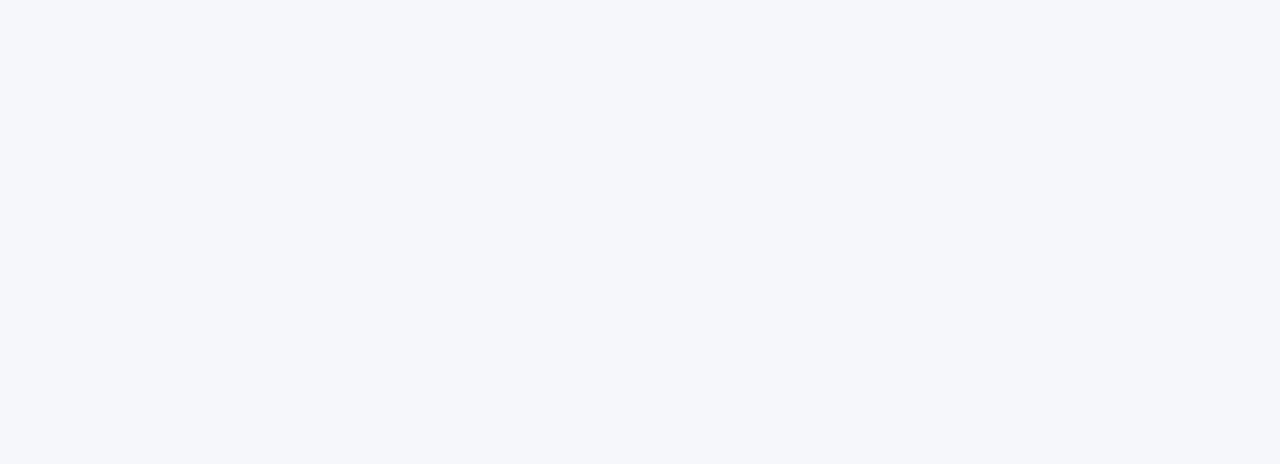
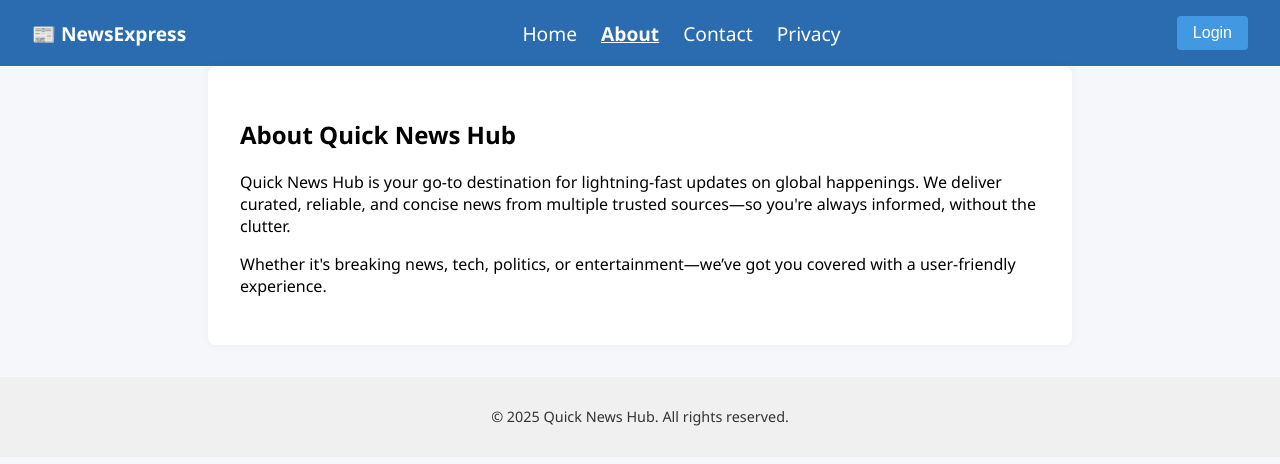
Before and after one commit to chintan00005/NewsFE, a React (Create React App) app: page /about in a window 1280 px wide. Before the commit this address had no page. Shown: the top 464 px of the page. Built offline with nearby package versions, Linux system fonts and the light colour scheme.

Commit message:
Added multiple pages for like About Privacy Policy

```diff
--- a/src/App.js
+++ b/src/App.js
@@ -1,10 +1,15 @@
 import React, { useContext } from "react";
 import { BrowserRouter as Router, Routes, Route, Navigate } from "react-router-dom";
+import { HelmetProvider } from "react-helmet-async";
 import SEO from "./SEO";
-import { HelmetProvider } from "react-helmet-async";
-import Dashboard from "./components/Dashboard"
+import Dashboard from "./components/Dashboard";
+import PublicPage from "./PublicPage";
 import { AuthContext } from "./context/AuthContext";
-import PublicPage from "./PublicPage";
+import About from "./components/About";
+import Contact from "./components/Contact";
+import PrivacyPolicy from "./components/PrivacyPolicy";
+import Header from "./components/Header"
+import Footer from "./components/Footer";
 
 const App = () => {
   const { token } = useContext(AuthContext);
@@ -18,13 +23,15 @@ const App = () => {
       />
 
       <Router>
+        <Header />
         <Routes>
           <Route path="/" element={<PublicPage />} />
-          <Route
-            path="/dashboard"
-            element={token ? <Dashboard /> : <Navigate to="/" />}
-          />
+          <Route path="/dashboard" element={token ? <Dashboard /> : <Navigate to="/" />} />
+          <Route path="/about" element={<About />} />
+          <Route path="/contact" element={<Contact />} />
+          <Route path="/privacy-policy" element={<PrivacyPolicy />} />
         </Routes>
+        <Footer />
       </Router>
     </HelmetProvider>
   );
--- a/src/PublicPage.js
+++ b/src/PublicPage.js
@@ -12,7 +12,7 @@ const PublicPage = () => {
   const [news, setNews] = useState([]);
   const [showLogin, setShowLogin] = useState(false);
   const [showRetry, setShowRetry] = useState(false);
-  const { logout } = useContext(AuthContext);
+  const { logout, token } = useContext(AuthContext);
   const navigate = useNavigate();
 
   const getNews = async () => {
@@ -25,8 +25,12 @@ const PublicPage = () => {
   };
 
   useEffect(() => {
+  if (token) {
+    navigate("/dashboard");
+  } else {
     getNews();
-  }, []);
+  }
+}, [token, navigate]);
 
   return (
     <>
--- /dev/null
+++ b/src/components/About.js
@@ -0,0 +1,17 @@
+import React from "react";
+
+const About = () => {
+  return (
+    <div className="page-content">
+      <h2>About Quick News Hub</h2>
+      <p>
+        Quick News Hub is your go-to destination for lightning-fast updates on global happenings. We deliver curated, reliable, and concise news from multiple trusted sources—so you're always informed, without the clutter.
+      </p>
+      <p>
+        Whether it's breaking news, tech, politics, or entertainment—we’ve got you covered with a user-friendly experience.
+      </p>
+    </div>
+  );
+};
+
+export default About;
--- /dev/null
+++ b/src/components/Contact.js
@@ -0,0 +1,17 @@
+import React from "react";
+
+const Contact = () => {
+  return (
+    <div className="page-content">
+      <h2>Contact Us</h2>
+      <p>
+        Have a question or feedback? We’d love to hear from you. Drop us an email:
+      </p>
+      <p>
+        📧 <a href="mailto:devinnovation00005@gmail.com">devinnovation00005@gmail.com</a>
+      </p>
+    </div>
+  );
+};
+
+export default Contact;
--- /dev/null
+++ b/src/components/Footer.js
@@ -0,0 +1,12 @@
+import React from "react";
+import "../index.css";
+
+const Footer = () => {
+  return (
+    <footer className="site-footer">
+      <p>&copy; {new Date().getFullYear()} Quick News Hub. All rights reserved.</p>
+    </footer>
+  );
+};
+
+export default Footer;
--- a/src/components/Header.js
+++ b/src/components/Header.js
@@ -1,17 +1,29 @@
 import React from "react";
+import { Link, useLocation } from "react-router-dom";
 import { getToken } from "../auth";
 
 const Header = ({ onLoginClick, onLogout }) => {
   const isLoggedIn = !!getToken();
+  const location = useLocation();
 
   return (
-    <header>
-      <div>📰 NewsExpress</div>
-      {isLoggedIn ? (
-        <button onClick={onLogout}>Logout</button>
-      ) : (
-        <button onClick={onLoginClick}>Login</button>
-      )}
+    <header className="header">
+      <div className="logo">
+        <Link to="/">📰 NewsExpress</Link>
+      </div>
+      <nav className="nav-links">
+        <Link to="/" className={location.pathname === "/" ? "active" : ""}>Home</Link>
+        <Link to="/about" className={location.pathname === "/about" ? "active" : ""}>About</Link>
+        <Link to="/contact" className={location.pathname === "/contact" ? "active" : ""}>Contact</Link>
+        <Link to="/privacy" className={location.pathname === "/privacy" ? "active" : ""}>Privacy</Link>
+      </nav>
+      <div>
+        {isLoggedIn ? (
+          <button onClick={onLogout}>Logout</button>
+        ) : (
+          <button onClick={onLoginClick}>Login</button>
+        )}
+      </div>
     </header>
   );
 };
--- /dev/null
+++ b/src/components/PrivacyPolicy.js
@@ -0,0 +1,20 @@
+import React from "react";
+
+const PrivacyPolicy = () => {
+  return (
+    <div className="page-content">
+      <h2>Privacy Policy</h2>
+      <p>
+        At Quick News Hub, we respect your privacy. We do not collect any personally identifiable information unless explicitly provided by the user.
+      </p>
+      <p>
+        We may use cookies and third-party services (like Google AdSense) to serve ads and improve user experience.
+      </p>
+      <p>
+        By using our site, you agree to our use of such technologies. This policy may be updated occasionally.
+      </p>
+    </div>
+  );
+};
+
+export default PrivacyPolicy;
--- a/src/index.css
+++ b/src/index.css
@@ -83,3 +83,129 @@ button:hover {
     transform: translateX(-100%);
   }
 }
+.dashboard-header {
+  background-color: #4299e1; /* light blue */
+  color: white;
+  padding: 1rem 2rem;
+  display: flex;
+  justify-content: space-between;
+  align-items: center;
+  border-radius: 8px;
+  margin-bottom: 1.5rem;
+}
+.dashboard-title {
+  margin: 0;
+  font-size: 1.75rem;
+  font-weight: bold;
+  color: white; /* ensures it's white even if inherited styles change */
+}
+.search-disabled {
+  width: 100%;
+  max-width: 300px;
+  padding: 10px;
+  border: 1px solid #ccc;
+  border-radius: 6px;
+  background-color: #e2e8f0;
+  color: #a0aec0;
+  cursor: not-allowed;
+}
+
+.news-image {
+  width: 100%;
+  height: 200px;
+  object-fit: cover;
+  border-radius: 8px;
+  margin-bottom: 1rem;
+}
+
+.timestamp {
+  font-size: 0.85rem;
+  color: #6b7280;
+  font-style: italic;
+  margin-bottom: 0.5rem;
+}
+.blue-header {
+  background-color: #4299e1; /* same as button */
+  color: white;
+  padding: 1rem 1.5rem;
+  border-radius: 8px;
+  margin-bottom: 1.5rem;
+}
+
+.dashboard-title {
+  font-size: 1.8rem;
+  font-weight: bold;
+}
+
+.search-disabled {
+  margin-left: 0.25rem;
+  width: 100%;
+  max-width: 300px;
+  padding: 10px;
+  border: 1px solid #ccc;
+  border-radius: 6px;
+  background-color: #e2e8f0;
+  color: #a0aec0;
+  cursor: not-allowed;
+}
+.logout-button {
+  background-color: white;
+  color: #4299e1;
+  padding: 8px 16px;
+  font-size: 1rem;
+  border: none;
+  border-radius: 4px;
+  cursor: pointer;
+  font-weight: 600;
+}
+.logout-button:hover {
+  background-color: #e2e8f0; /* light gray on hover */
+}
+.site-footer {
+  text-align: center;
+  padding: 1rem;
+  background-color: #f0f0f0;
+  color: #333;
+  font-size: 0.9rem;
+  margin-top: 2rem;
+}
+
+.page-content {
+  padding: 2rem;
+  max-width: 800px;
+  margin: 0 auto;
+  background-color: white;
+  border-radius: 8px;
+  box-shadow: 0 0 10px rgba(0,0,0,0.05);
+}
+.header {
+  display: flex;
+  justify-content: space-between;
+  align-items: center;
+  background: #2b6cb0;
+  color: white;
+  padding: 1rem 2rem;
+  font-size: 1.2rem;
+}
+
+.header .logo a {
+  color: white;
+  text-decoration: none;
+  font-weight: bold;
+}
+
+.nav-links {
+  display: flex;
+  gap: 1.5rem;
+}
+
+.nav-links a {
+  color: white;
+  text-decoration: none;
+}
+
+.nav-links a:hover,
+.nav-links .active {
+  text-decoration: underline;
+  font-weight: bold;
+}
```
Also changed, not shown: src/components/Dashboard.js (+19 -42 lines).
